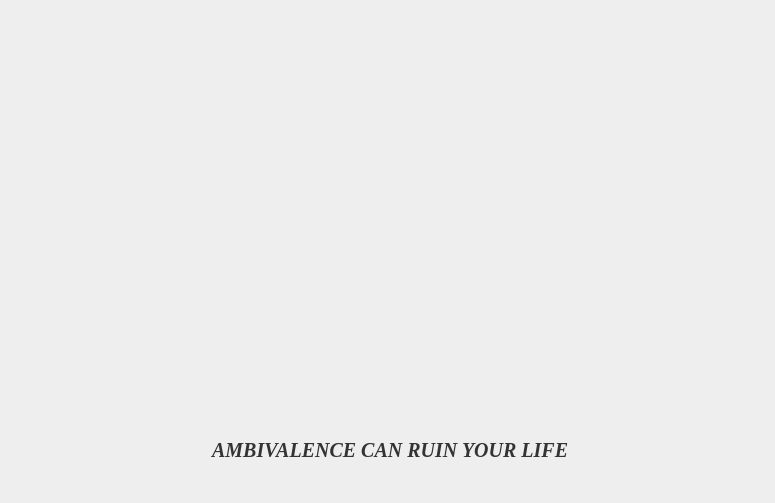
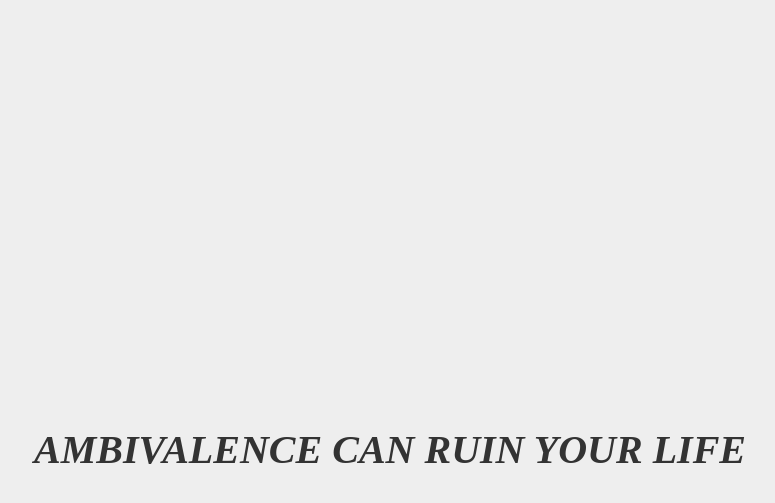
Before and after one commit to mfehrenbach/holzer, a Jekyll site: the page built from index.html, in a window 1280 px wide. Shown: the top 503 px of the page, without its empty margins (250-1025 px from the left). Built offline with Jekyll 4.4.1, drawn with Linux system fonts in a browser that asks for light colours.

Commit message:
Larger text.

```diff
--- a/assets/style.scss
+++ b/assets/style.scss
@@ -2,7 +2,7 @@
 ---
 
 :root {
-	--typography--size: 1.6rem;
+	--typography--size: 3.2rem;
 
 	-moz-osx-font-smoothing:  grayscale;
 	-webkit-font-smoothing:   antialiased;
@@ -13,7 +13,7 @@
 	text-rendering:           optimizeLegibility;
 
 	@media (min-width: 768px) {
-		--typography--size: 2rem;
+		--typography--size: 4rem;
 	}
 }
 
@@ -34,7 +34,8 @@ body {
 	font-style:       italic;
 	font-weight:      bold;
 	justify-content:  center;
-	padding:          1em 2em;
+	line-height:      1;
+	padding:          1em;
 
 	> ul {
 		align-items:     start;
@@ -43,7 +44,9 @@ body {
 		justify-content: center;
 
 		> li {
-			display: none;
+			display:    none;
+			max-width:  40ch;
+			text-align: center;
 
 			&.current {
 				display: block;
```
